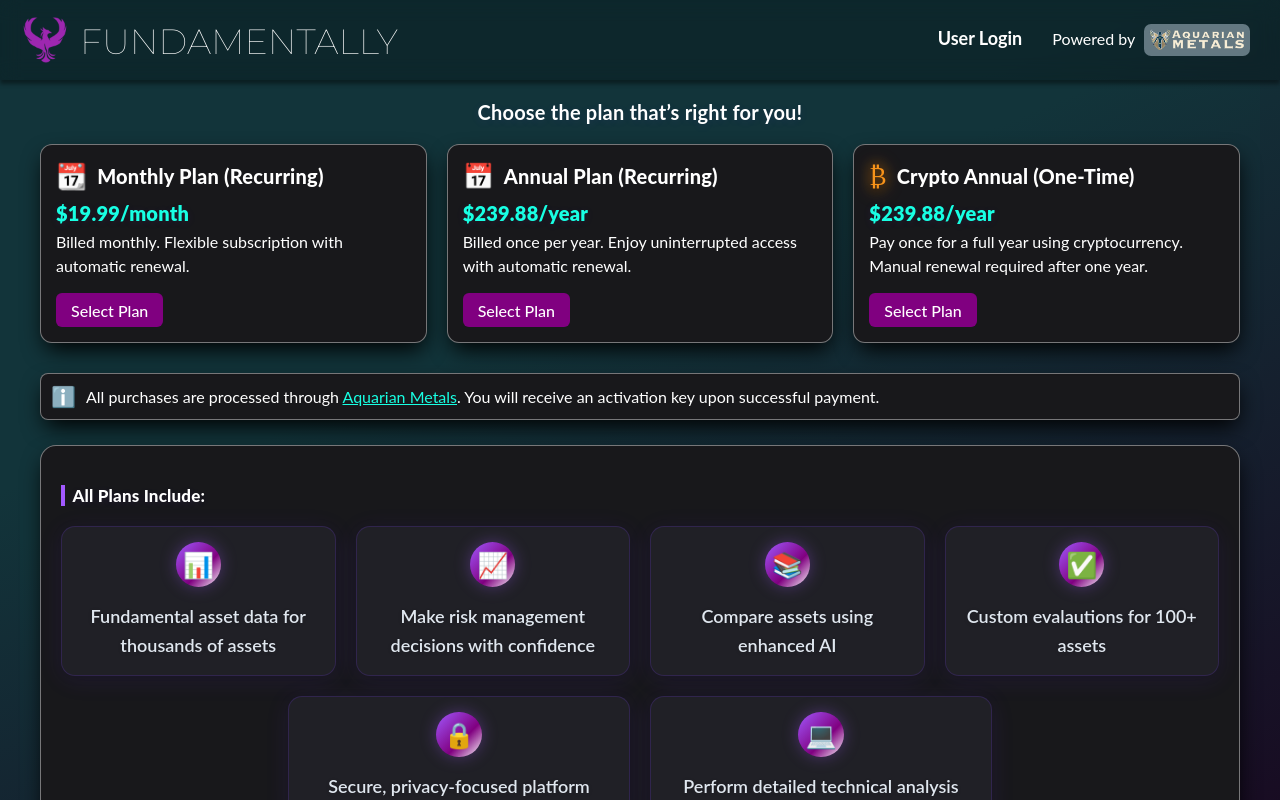
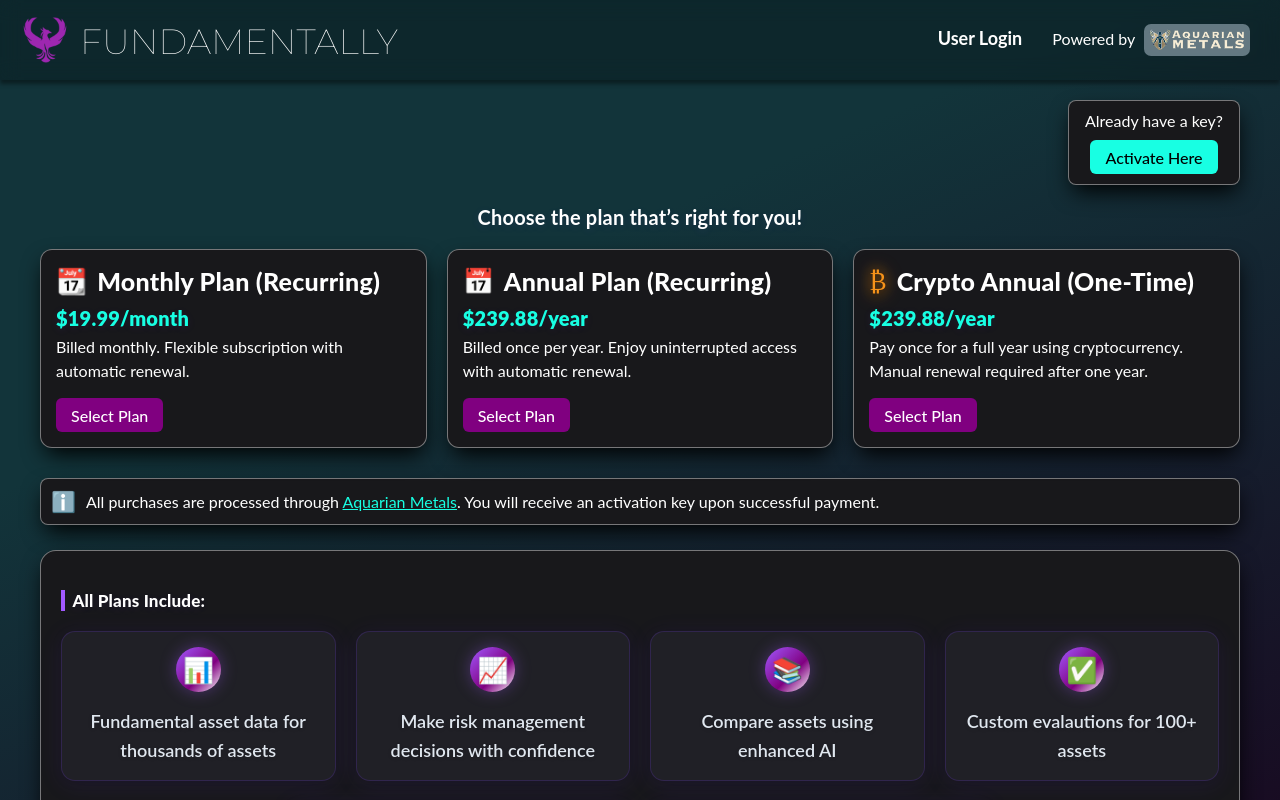
Before and after one commit to razorsyntax/fundamentally-fleek, an Angular app: page /purchase-options in a window 1280 px wide. Shown: the top 800 px of the page. Built offline with nearby package versions, Linux system fonts and the light colour scheme.

Commit message:
minor style changes

```diff
--- a/src/app/purchase-options/purchase-options.component.html
+++ b/src/app/purchase-options/purchase-options.component.html
@@ -1,20 +1,30 @@
 <app-header></app-header>
 
 <div class="purchase-options-container">
+  <div class="activation-section-container">
+    <div class="activation-section">
+      <p>Already have a key?</p>
+      <a class="button accent" [href]="activationUrl" target="_blank">
+        Activate Here
+      </a>
+    </div>
+  </div>
 
-  <div class="choose-option-header">
-    Choose the plan that’s right for you!
-  </div>
+  <div class="choose-option-header">Choose the plan that’s right for you!</div>
 
   <div class="options-grid">
     <div *ngFor="let option of purchaseOptions" class="option-card">
       <div class="card-header">
-        <span class="card-icon" [ngClass]="{'bitcoin-icon': option.icon === '₿'}">{{option.icon}}</span>
-        <h2 class="card-title">{{option.title}}</h2>
+        <span
+          class="card-icon"
+          [ngClass]="{ 'bitcoin-icon': option.icon === '₿' }"
+          >{{ option.icon }}</span
+        >
+        <h2 class="card-title">{{ option.title }}</h2>
       </div>
       <div class="card-content">
         <div class="plan-price">{{ option.price }}</div>
-        <p>{{option.description}}</p>
+        <p>{{ option.description }}</p>
       </div>
       <div class="card-actions">
         <a class="button primary" [href]="option.link" target="_blank">
@@ -25,7 +35,15 @@
   </div>
   <div class="info-banner">
     <span class="info-icon">ℹ️</span>
-    <p>All purchases are processed through <a style="color: #18ffe3;" href="https://www.aquarianmetals.com" target="_blank">Aquarian Metals</a>. You will receive an activation key upon successful payment.</p>
+    <p>
+      All purchases are processed through
+      <a
+        style="color: #18ffe3"
+        href="https://www.aquarianmetals.com"
+        target="_blank"
+        >Aquarian Metals</a
+      >. You will receive an activation key upon successful payment.
+    </p>
   </div>
   <section class="features-section">
     <h2>All Plans Include:</h2>
@@ -36,11 +54,4 @@
       </div>
     </div>
   </section>
-
-  <div class="activation-section">
-    <p>Already have a key?</p>
-    <a class="button accent" [href]="activationUrl" target="_blank">
-      Activate Here
-    </a>
-  </div>
 </div>
--- a/src/app/purchase-options/purchase-options.component.scss
+++ b/src/app/purchase-options/purchase-options.component.scss
@@ -3,7 +3,6 @@
 }
 
 .purchase-options-container {
-  background: linear-gradient(157deg, rgb(18, 52, 58) 32%, rgb(25, 6, 31) 96%);
   background-repeat: no-repeat;
   background-size: cover;
   min-height: 100vh;
@@ -65,7 +64,7 @@
     }
 
     .card-title {
-      font-size: 2rem;
+      font-size: 2.5rem;
       font-weight: 800;
       letter-spacing: 0.01em;
       color: #fff;
@@ -105,11 +104,12 @@
 
 .activation-section {
   text-align: center;
-  padding: 2rem;
+  padding: 1rem;
   background: #18181b;
   border-radius: 8px;
   border: 1px solid rgba(255, 255, 255, 0.4117647059);
   box-shadow: 1px 10px 22px -4px #000;
+  width: 150px;
 
   p {
     margin: 0 0 1rem 0;
@@ -239,6 +239,7 @@
   margin-bottom: 2rem;
   letter-spacing: 0.01em;
   text-shadow: 0 2px 8px rgba(120, 60, 255, 0.10);
+  margin-top: 2rem;
 }
 
 @media (max-width: 900px) {
@@ -276,20 +277,25 @@
 
   .option-card {
     padding: 1rem;
+
     .card-header {
       flex-direction: column;
       align-items: flex-start;
       gap: 0.5rem;
+
       .card-title {
         font-size: 1.2rem;
       }
     }
+
     .card-content {
       margin-bottom: 1rem;
+
       p {
         font-size: 0.98rem;
       }
     }
+
     .card-actions {
       .button {
         width: 100%;
@@ -301,9 +307,11 @@
 
   .activation-section {
     padding: 1rem 0.5rem;
+
     p {
       font-size: 0.98rem;
     }
+
     .button {
       width: 100%;
       padding: 0.7rem 0;
@@ -336,3 +344,9 @@
     margin-bottom: 1rem;
   }
 }
+
+.activation-section-container {
+  width: 100%;
+  display: flex;
+  justify-content: end;
+}
```
